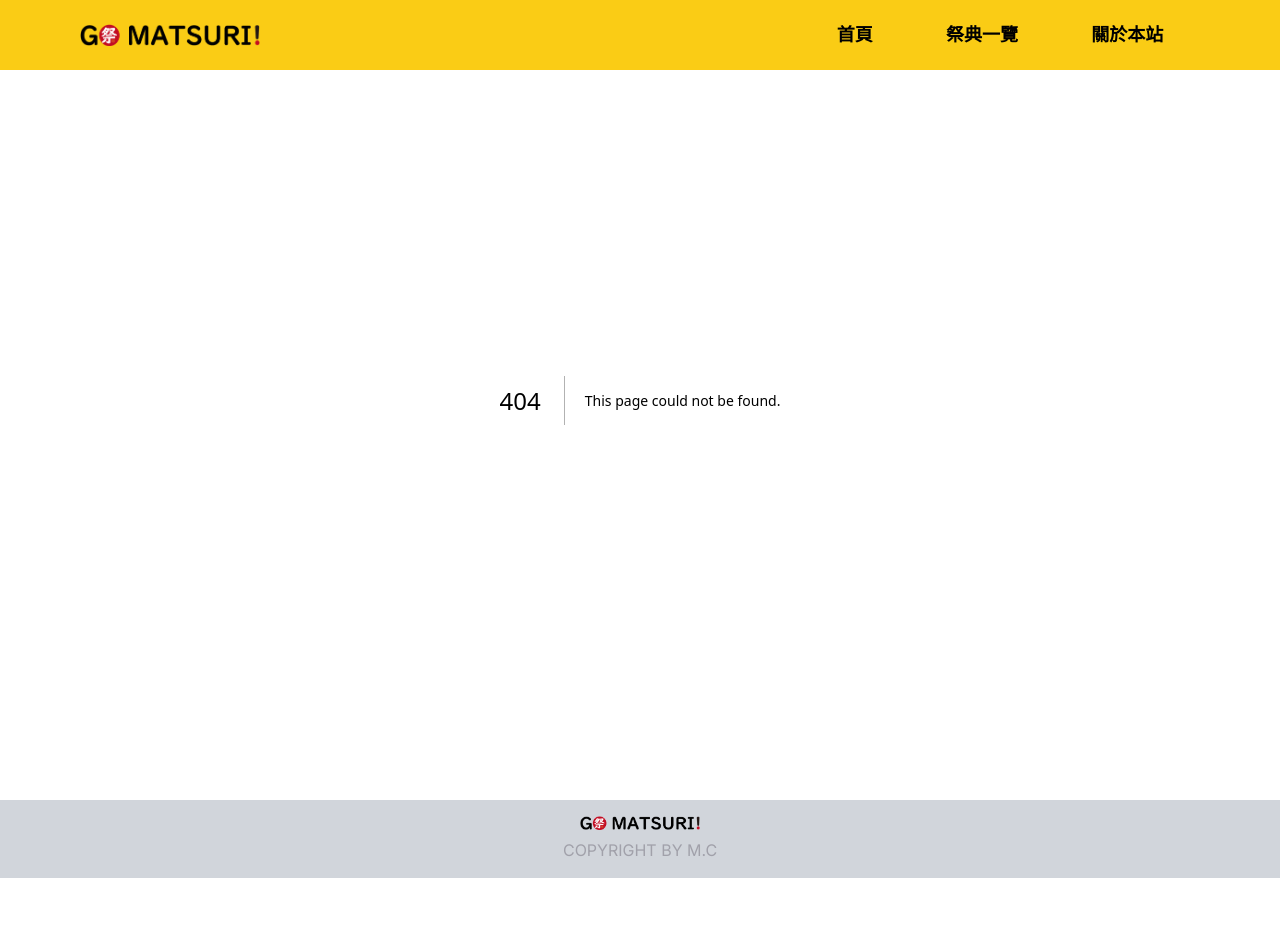
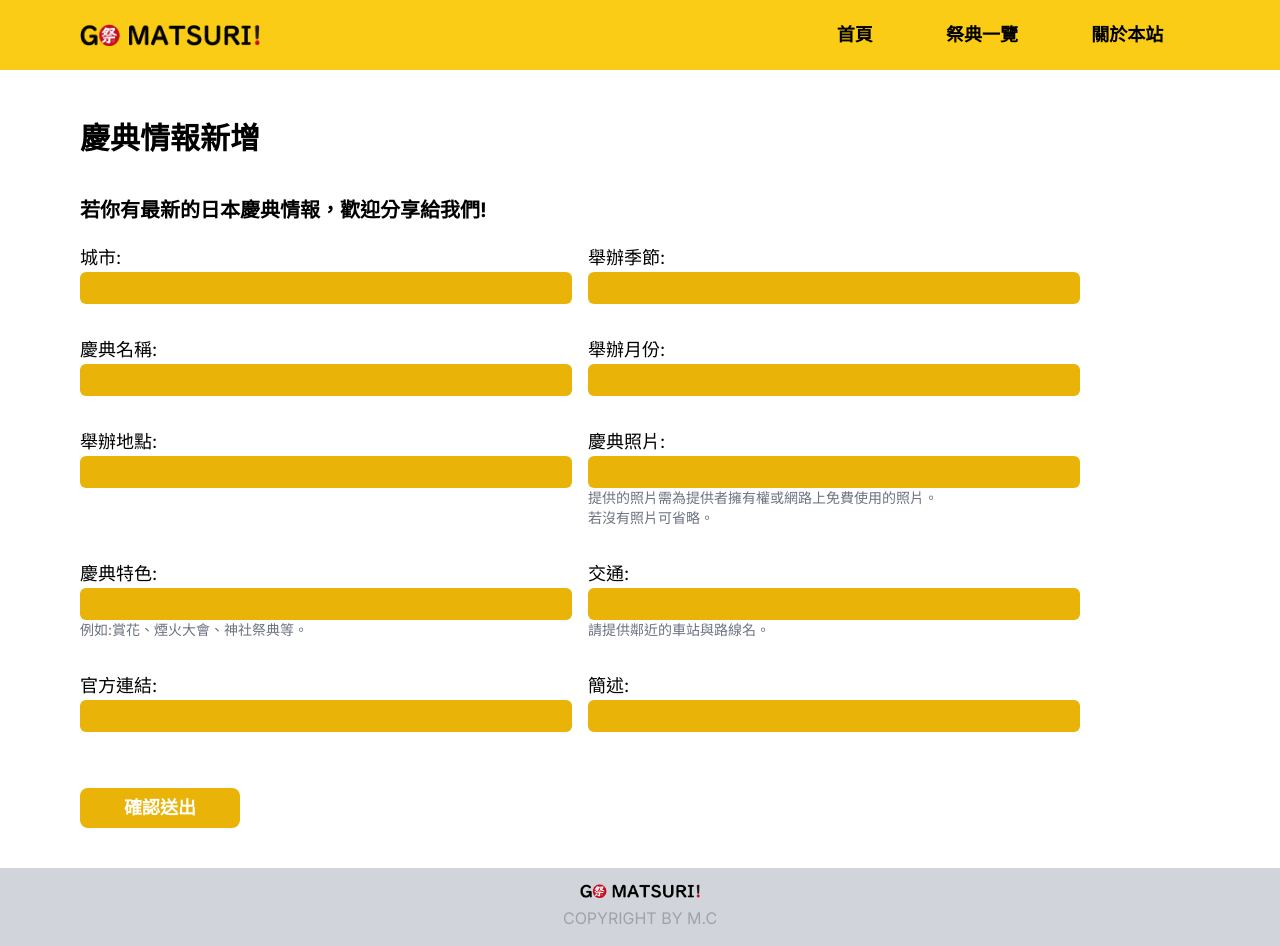
Before and after one commit to mikachou90/go-matsuri, a Next.js app: page /postEvent in a window 1280 px wide. Before the commit this address had no page. Before the commit the page ends 878 px from the top, so only its background shows below. Built offline with nearby package versions, Linux system fonts and the light colour scheme.

Commit message:
create form and postEvent page

```diff
--- /dev/null
+++ b/app/postEvent/page.jsx
@@ -0,0 +1,127 @@
+import React from "react";
+
+const PostEvent = () => {
+  return (
+    <div className="py-10 px-20 mt-20">
+      <div>
+        <p className="text-3xl font-bold mb-10 ">慶典情報新增</p>
+        <p className="font-bold mb-5 text-xl">
+          若你有最新的日本慶典情報，歡迎分享給我們!
+        </p>
+        <form
+          action=""
+          method="post"
+          className="w-[250px] h-800 grid text-lg gap-4 sm:[500px] md:w-[700px] md:grid-cols-2 lg:w-[1000px] "
+        >
+          <label for="city" className="md:mb-4">
+            城市:
+            <input
+              className="bg-yellow-500 rounded-md text-white w-full h-8"
+              type="text"
+              id="city"
+              name="city"
+            />
+          </label>
+          <label for="seasons" className="md:mb-4">
+            舉辦季節:
+            <input
+              className="bg-yellow-500 rounded-md text-white w-full h-8"
+              type="text"
+              id="seasons"
+              name="seasons"
+            />
+          </label>
+          <label for="name" className="md:mb-4">
+            慶典名稱:
+            <input
+              className="bg-yellow-500 rounded-md text-white w-full h-8"
+              type="text"
+              id="name"
+              name="name"
+            />
+          </label>
+          <label for="period" className="md:mb-4">
+            舉辦月份:
+            <input
+              className="bg-yellow-500 rounded-md text-white w-full h-8"
+              type="text"
+              id="period"
+              name="period"
+            />
+          </label>
+          <label for="location" className="md:mb-4">
+            舉辦地點:
+            <input
+              className="bg-yellow-500 rounded-md text-white w-full h-8"
+              type="text"
+              id="location"
+              name="location"
+            />
+          </label>
+          <label for="picture" className="md:mb-4">
+            慶典照片:
+            <input
+              className="bg-yellow-500 rounded-md text-white w-full h-8"
+              type="text"
+              id="picture"
+              name="picture"
+            />
+            <p className="text-sm text-gray-500 ">
+              提供的照片需為提供者擁有權或網路上免費使用的照片。
+              <br />
+              若沒有照片可省略。
+            </p>
+          </label>
+          <label for="feature" className="md:mb-4">
+            慶典特色:
+            <input
+              className="bg-yellow-500 rounded-md text-white w-full h-8"
+              type="text"
+              id="feature"
+              name="feature"
+            />
+            <p className="text-sm text-gray-500 ">
+              例如:賞花、煙火大會、神社祭典等。
+            </p>
+          </label>
+          <label for="station" className="md:mb-4">
+            交通:
+            <input
+              className="bg-yellow-500 rounded-md text-white w-full h-8"
+              type="text"
+              id="station"
+              name="station"
+            />
+            <p className="text-sm text-gray-500 ">請提供鄰近的車站與路線名。</p>
+          </label>
+          <label for="link" className="md:mb-4">
+            官方連結:
+            <input
+              className="bg-yellow-500 rounded-md text-white w-full h-8"
+              type="text"
+              id="link"
+              name="link"
+            />
+          </label>
+          <label for="description" className="md:mb-4">
+            簡述:
+            <input
+              className="bg-yellow-500 rounded-md text-white w-full h-8"
+              type="text"
+              id="description"
+              name="description"
+            />
+          </label>
+        </form>
+        <button
+          className="mt-10 w-40 h-10 rounded-lg bg-yellow-500 text-white font-bold text-lg"
+          type="submit"
+        >
+          確認送出
+        </button>
+      </div>
+    </div>
+  );
+};
+
+export default PostEvent;
```
